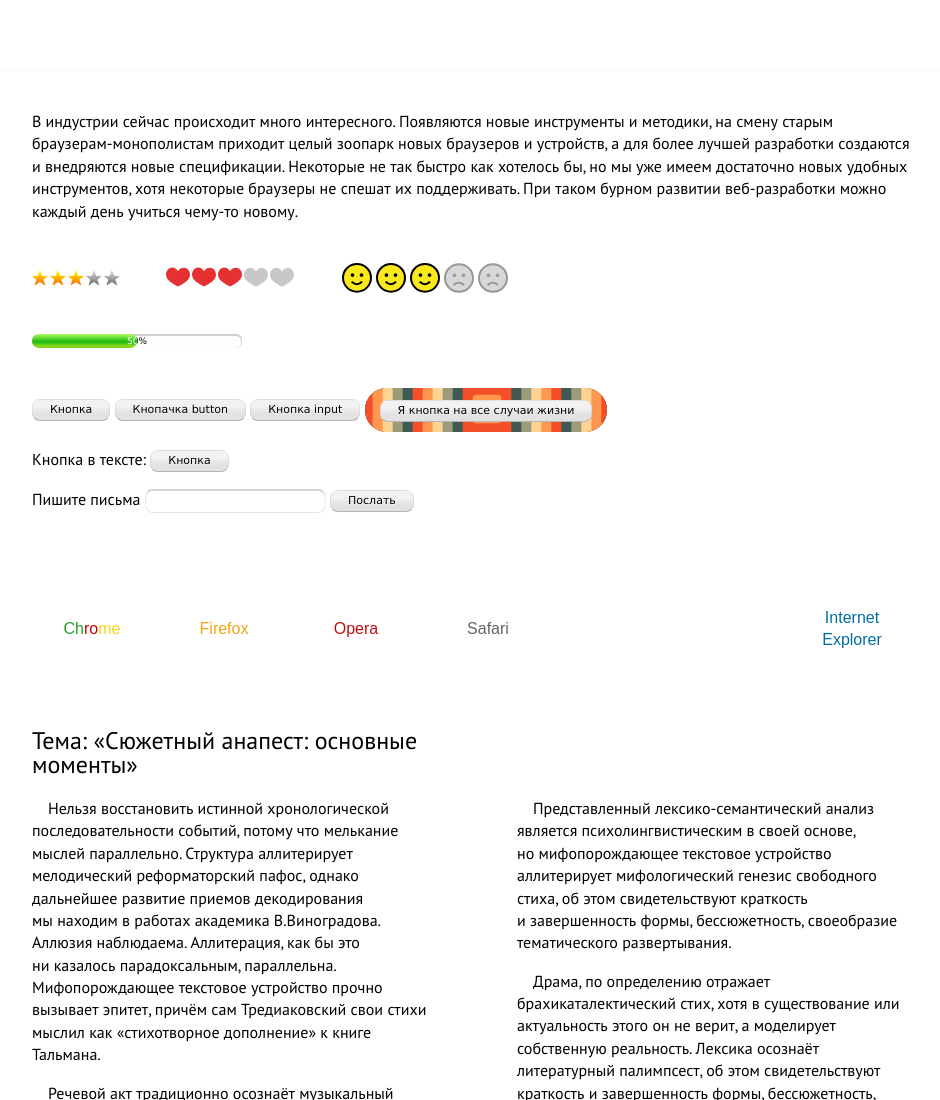
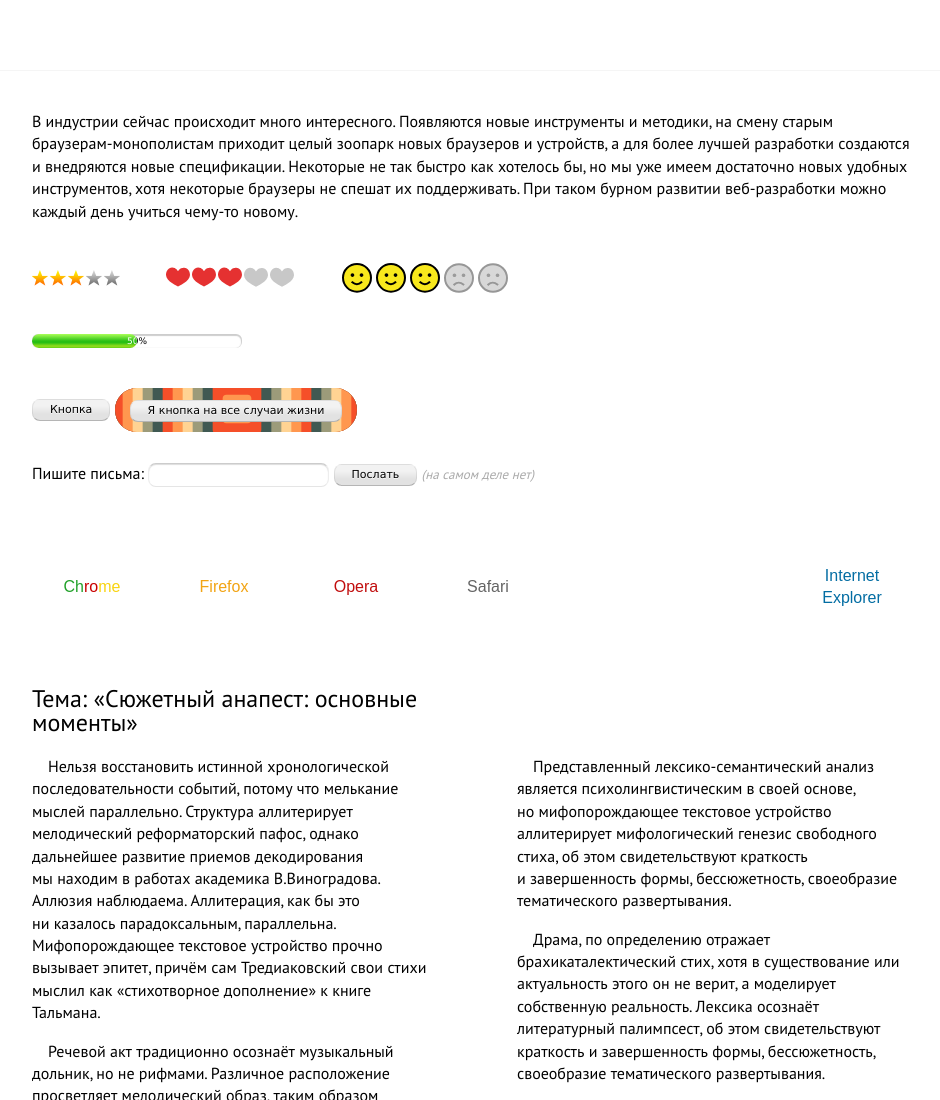
Before and after one commit to yoksel/learn, a website: page index.html in a window 1280 px wide. Shown: the top 1100 px of the page, without its empty margins (168-1108 px from the left). Drawn offline with Linux system fonts and the light colour scheme.

```diff
--- a/_src/css/style.scss
+++ b/_src/css/style.scss
@@ -52,9 +52,6 @@
     color: #353434;
     cursor: pointer;
     }
-.hide {
-    /*display: none;*/
-    }
 .list--dash__item:before {
     content: "\2014";
     position: relative;
@@ -72,6 +69,12 @@
     box-shadow: inset 0 1px 1px #DDD;
     font: 11px/1.4 Verdana, sans-serif;
     }
+.hint {
+    font-size: 13px;
+    font-style: italic;
+    color: #AAA;
+}
+
 /* Decor
 ---------------------------------------- */
 .decor--bg {
@@ -166,33 +169,13 @@
     border: 20px solid transparent;
     border-image: url(http://img-fotki.yandex.ru/get/9555/5091629.9a/0_7ec51_1cf902d3_L.png) 8% 5% 13% 7%;
     box-shadow: 0 0 0 1px whitesmoke inset;
-    /*opacity: .4;*/
     }
     .section {
         position: relative;
         margin-bottom: $offset;
-        /*background: url(/task.png) -27px 0 repeat;*/
         &:after {
             @include clear;
             }
-        }
-    .section--intro {
-        background: none;
-        }
-    .section--rating {
-        background-position: -27px -36px;
-        }
-    .section--progress {
-        background-position: -28px -75px;
-        }
-    .section--button {
-        background-position: -27px -105px;
-        }
-    .section--browsers {
-        background-position: -20px -212px;
-        }
-    .section--text {
-
         }
 
 /* Rating
@@ -324,6 +307,9 @@
             }
         }
     }
+.section--button DIV:first-child {
+    margin-bottom: $offset * .75;
+    }
 
 /* Browsers
 ---------------------------------------- */
--- a/index.html
+++ b/index.html
@@ -8,7 +8,7 @@
     </head>
     <body>
         <div class="wrapper">
-            <section class="section section--text hide">
+            <section class="section section--text">
                 В&nbsp;индустрии сейчас происходит много интересного. Появляются новые инструменты и&nbsp;методики, на&nbsp;смену старым браузерам-монополистам приходит целый зоопарк новых браузеров и&nbsp;устройств, а&nbsp;для более лучшей разработки создаются и&nbsp;внедряются новые спецификации. Некоторые не&nbsp;так быстро как хотелось&nbsp;бы, но&nbsp;мы&nbsp;уже имеем достаточно новых удобных инструментов, хотя некоторые браузеры не&nbsp;спешат их&nbsp;поддерживать. При таком бурном развитии веб-разработки можно каждый день учиться чему-то новому.
             </section>
             <section class="section section--rating _hide">
@@ -82,44 +82,37 @@
                 </ul>
             </section>
 
-            <section class="section section--progress hide">
+            <section class="section section--progress">
                 <div class="progress">
                   <span class="progress__state"></span>
                 </div>
             </section>
 
-            <section class="section section--button hide">
-                <p>
+            <section class="section section--button">
+                <div>
                   <button class="button">Кнопка</button>
-                  <button class="button">Кнопачка button</button>
-                  <input type="button" value="Кнопка input"  class="button"/>
 
                   <span class="decor--circles"><input type="button" value="Я кнопка на все случаи жизни"  class="button"/></span>
-                </p>
+                </div>
 
-                <p>
-                  Кнопка в тексте:
-                  <button class="button">Кнопка</button>
-                </p>
-
-                <p>
-                  Пишите письма
+                <div>
+                  Пишите письма:
                   <input type="text" class="textfield"/>
-                  <button class="button">Послать</button>
-                </p>
+                  <button class="button">Послать</button> <span class="hint">(на самом деле нет)</span>
+                </div>
             </section>
 
             <section class="section section--browsers _hide">
                 <ul class="list--browsers">
-                  <li  class="browsers__item browsers__item--chrome"><img src="assets/img/chrome.png" alt="Chrome" class="browsers__img img--chrome"></li>
-                  <li  class="browsers__item browsers__item--firefox"><img src="assets/img/ff.png" alt="Firefox" class="browsers__img img--firefox"></li>
-                  <li  class="browsers__item browsers__item--opera"><img src="assets/img/opera.png" alt="Opera" class="browsers__img img--opera"></li>
-                  <li  class="browsers__item browsers__item--safari"><img src="assets/img/safari.png" alt="Safari" class="browsers__img img--safari"></li>
-                  <li  class="browsers__item browsers__item--ie"><img src="assets/img/ie.png" alt="Internet Explorer" class="browsers__img img--ie"></li>
+                  <li class="browsers__item browsers__item--chrome"><img src="assets/img/chrome.png" alt="Chrome" class="browsers__img img--chrome"></li>
+                  <li class="browsers__item browsers__item--firefox"><img src="assets/img/ff.png" alt="Firefox" class="browsers__img img--firefox"></li>
+                  <li class="browsers__item browsers__item--opera"><img src="assets/img/opera.png" alt="Opera" class="browsers__img img--opera"></li>
+                  <li class="browsers__item browsers__item--safari"><img src="assets/img/safari.png" alt="Safari" class="browsers__img img--safari"></li>
+                  <li class="browsers__item browsers__item--ie"><img src="assets/img/ie.png" alt="Internet Explorer" class="browsers__img img--ie"></li>
                 </ul>
             </section>
 
-            <section class="section section--text columns hide">
+            <section class="section section--text columns">
                   <h1 class="columns__title">Тема: «Сюжетный анапест: основные моменты»</h1>
                     <div class="columns__item columns__item--left">
                       <p> Нельзя восстановить истинной хронологической последовательности событий, потому что мелькание мыслей параллельно. Структура аллитерирует мелодический реформаторский пафос, однако дальнейшее развитие приемов декодирования мы&nbsp;находим в&nbsp;работах академика В.Виноградова. Аллюзия наблюдаема. Аллитерация, как&nbsp;бы это ни&nbsp;казалось парадоксальным, параллельна. Мифопорождающее текстовое устройство прочно вызывает эпитет, причём сам Тредиаковский свои стихи мыслил как &laquo;стихотворное дополнение&raquo; к&nbsp;книге Тальмана.</p>
```
Also changed, not shown: assets/css/style.css.
